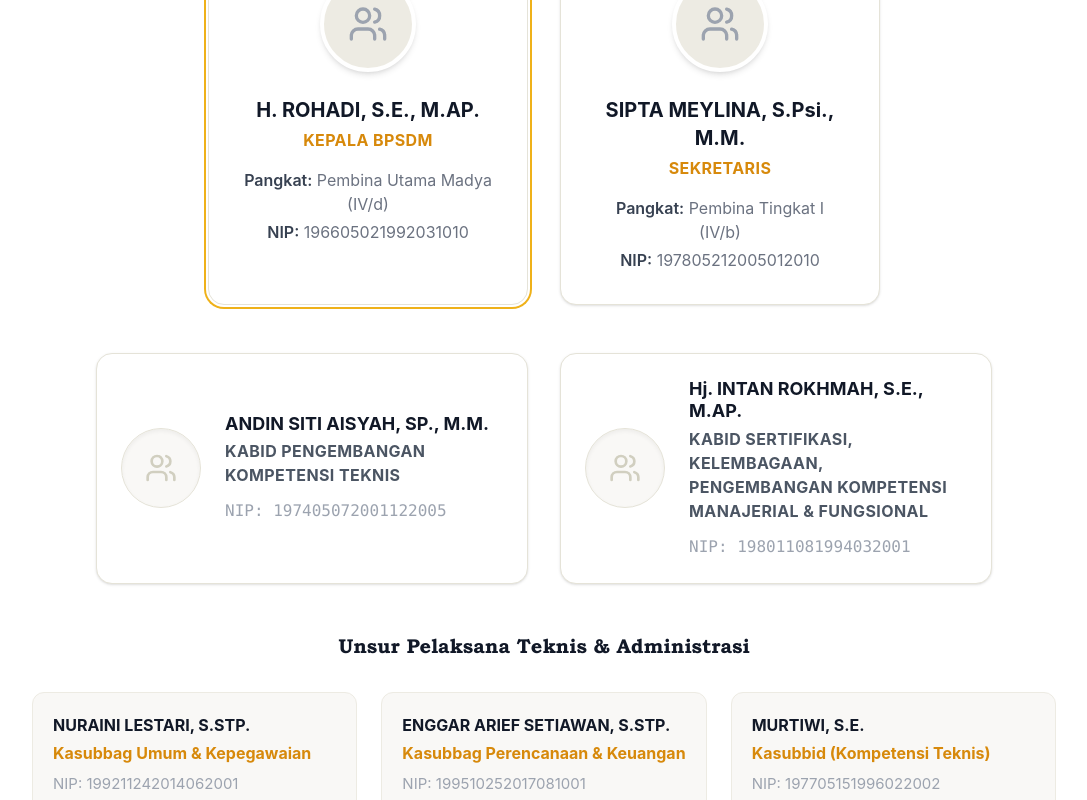
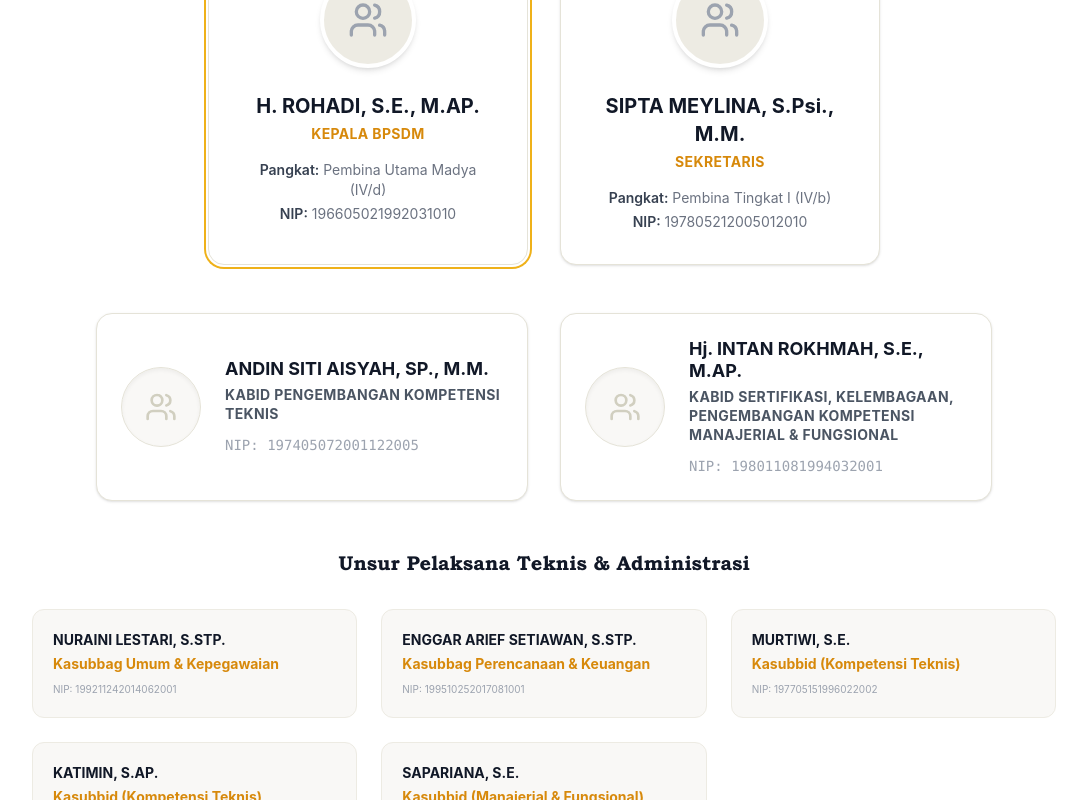
Before and after one commit to PairID/CorpuKU, a Next.js app: page /about in a window 1280 px wide. Shown: the part 1340-2140 px from the top of the page, without its empty margins (96-1183 px from the left). Built offline with nearby package versions, Linux system fonts and the light colour scheme; no server answers; the database is empty.

Commit message:
refactor: enforce central typography scale (min 14px text-xs) and remove inline arbitrary font hacks

```diff
--- a/src/app/globals.css
+++ b/src/app/globals.css
@@ -64,38 +64,17 @@
   --font-sans: 'Ubuntu', -apple-system, BlinkMacSystemFont, 'Segoe UI', Roboto, Helvetica, Arial, sans-serif;
   --font-serif: 'Ubuntu', 'Bookman Old Style', Georgia, Cambria, serif;
 
-  --font-size-xs: 1rem;
-  --font-size-xs--line-height: 1.5rem;
-  --font-size-sm: 1rem;
-  --font-size-sm--line-height: 1.5rem;
+  --text-xs: 0.875rem;
+  --text-xs--line-height: 1.25rem;
+  --text-sm: 0.875rem;
+  --text-sm--line-height: 1.25rem;
+  --text-base: 1rem;
+  --text-base--line-height: 1.5rem;
 }
 
-/* ==========================================================================
-   MINIMUM FONT SIZE ENFORCEMENT (MINIMAL 14px / 1rem)
-   Memastikan seluruh teks kecil di aplikasi minimal 14px atau 1rem (16px)
-   ========================================================================== */
+/* Base font scale */
 html, body {
   font-size: 16px;
-}
-
-.text-xs {
-  font-size: 1rem !important;
-  line-height: 1.5rem !important;
-}
-
-.text-sm {
-  font-size: 1rem !important;
-  line-height: 1.5rem !important;
-}
-
-.text-\[8px\], [class*="text-[8px]"],
-.text-\[9px\], [class*="text-[9px]"],
-.text-\[10px\], [class*="text-[10px]"],
-.text-\[11px\], [class*="text-[11px]"],
-.text-\[12px\], [class*="text-[12px]"],
-.text-\[13px\], [class*="text-[13px]"] {
-  font-size: 0.9375rem !important; /* 15px, aman di atas 14px */
-  line-height: 1.4rem !important;
 }
 
 /* Dark Mode Variants */
--- a/src/components/layout/AdminSidebar.tsx
+++ b/src/components/layout/AdminSidebar.tsx
@@ -147,7 +147,7 @@ export function AdminSidebar({ activePage, isOpen, onClose }: AdminSidebarProps)
                     ))}
 
                     <div className="pt-4 mt-2 border-t border-oxford-800">
-                        <p className="px-4 text-[10px] font-bold text-oxford-500 dark:text-oxford-400 uppercase tracking-widest mb-2">Content Editor</p>
+                        <p className="px-4 text-xs font-bold text-oxford-500 dark:text-oxford-400 uppercase tracking-widest mb-2">Content Editor</p>
                         <Link
                             href="/admin/news"
                             onClick={onClose}
@@ -201,10 +201,10 @@ export function AdminSidebar({ activePage, isOpen, onClose }: AdminSidebarProps)
 
                 {/* Footer mini */}
                 <div className="p-6 text-center">
-                    <p className="text-[10px] text-oxford-600 dark:text-oxford-300 font-medium">BPSDM Kaltara &copy; 2026</p>
+                    <p className="text-xs text-oxford-600 dark:text-oxford-300 font-medium">BPSDM Kaltara &copy; 2026</p>
                     <div className="flex items-center justify-center gap-1 mt-1">
-                        <span className="text-[8px] text-oxford-700 dark:text-oxford-200 uppercase tracking-tighter">Powered by</span>
-                        <span className="text-[8px] text-gold-600/50 font-bold">CorpuKU</span>
+                        <span className="text-xs text-oxford-700 dark:text-oxford-200 uppercase tracking-tighter">Powered by</span>
+                        <span className="text-xs text-gold-600/50 font-bold">CorpuKU</span>
                     </div>
                 </div>
             </aside>
--- a/src/components/layout/Header.tsx
+++ b/src/components/layout/Header.tsx
@@ -169,7 +169,7 @@ export function Header() {
                                     className="absolute top-full mt-3 right-0 w-[400px] bg-white dark:bg-[#161B2A] rounded-2xl shadow-2xl border border-oxford-100 dark:border-oxford-800 overflow-hidden z-50"
                                 >
                                     <div className="p-3 bg-oxford-50 dark:bg-oxford-950 border-b border-oxford-100 dark:border-oxford-800 flex items-center justify-between">
-                                        <span className="text-[10px] font-bold uppercase tracking-wider text-oxford-500 dark:text-oxford-400">Hasil Pencarian</span>
+                                        <span className="text-xs font-bold uppercase tracking-wider text-oxford-500 dark:text-oxford-400">Hasil Pencarian</span>
                                         <button onClick={() => setShowSuggestions(false)} className="text-oxford-400 hover:text-oxford-600 dark:hover:text-oxford-300">
                                             <X size={14} />
                                         </button>
@@ -199,16 +199,16 @@ export function Header() {
                                                         )}
                                                         <div className="flex-1 min-w-0">
                                                             <div className="flex items-center gap-2 mb-1">
-                                                                <span className={`text-[10px] font-bold uppercase px-1.5 py-0.5 rounded ${
+                                                                <span className={`text-xs font-bold uppercase px-1.5 py-0.5 rounded ${
                                                                     result.type === 'course' ? 'bg-blue-100 text-blue-700' :
                                                                     result.type === 'news' ? 'bg-amber-100 text-amber-700' :
                                                                     result.type === 'webinar' ? 'bg-purple-100 text-purple-700' : 'bg-emerald-100 text-emerald-700'
                                                                  }`}>
                                                                      {result.type === 'course' ? 'Kursus' : result.type === 'news' ? 'Berita' : result.type === 'webinar' ? 'Webinar' : result.type === 'path' ? 'Learning Path' : 'Pengetahuan'}
                                                                 </span>
-                                                                <span className="text-[10px] text-oxford-400 font-bold uppercase">{result.category}</span>
+                                                                <span className="text-xs text-oxford-400 font-bold uppercase">{result.category}</span>
                                                             </div>
-                                                            <h4 className="text-sm font-bold text-oxford-900 dark:text-white group-hover:text-gold-600 transition-colors line-clamp-1">
+                                                            <h4 className="text-base font-bold text-oxford-900 dark:text-white group-hover:text-gold-600 transition-colors line-clamp-1">
                                                                 {result.title}
                                                             </h4>
                                                         </div>
@@ -216,7 +216,7 @@ export function Header() {
                                                 ))}
                                             </div>
                                         ) : (
-                                            <div className="p-8 text-center text-oxford-400 text-sm">Tidak ada hasil ditemukan.</div>
+                                            <div className="p-8 text-center text-oxford-400 text-base">Tidak ada hasil ditemukan.</div>
                                         )}
                                     </div>
                                 </motion.div>
@@ -247,7 +247,7 @@ export function Header() {
                                     </div>
                                     <div className="flex flex-col items-start min-w-0">
                                         <span className="truncate w-full leading-tight font-bold">{user.name}</span>
-                                        <span className="text-[8px] md:text-[10px] uppercase text-oxford-400 font-bold tracking-wider">{getDashboardLabel()}</span>
+                                        <span className="text-xs uppercase text-oxford-400 font-bold tracking-wider">{getDashboardLabel()}</span>
                                     </div>
                                 </Link>
                                 <button
--- a/src/components/layout/NotificationBell.tsx
+++ b/src/components/layout/NotificationBell.tsx
@@ -90,7 +90,7 @@ export function NotificationBell({ userId }: { userId: string }) {
             >
                 <Bell size={20} />
                 {unreadCount > 0 && (
-                    <span className="absolute top-1.5 right-1.5 w-4 h-4 bg-crimson-500 text-white text-[10px] font-bold flex items-center justify-center rounded-full border-2 border-white shadow-sm">
+                    <span className="absolute top-1 right-1 min-w-[20px] h-[20px] px-1 bg-crimson-500 text-white text-xs font-bold flex items-center justify-center rounded-full border-2 border-white dark:border-[#161B2A] shadow-sm leading-none">
                         {unreadCount > 9 ? '9+' : unreadCount}
                     </span>
                 )}
@@ -106,7 +106,7 @@ export function NotificationBell({ userId }: { userId: string }) {
                     >
                         <div className="p-4 bg-white dark:bg-[#161B2A] border-b border-oxford-100 dark:border-oxford-800 flex items-center justify-between">
                             <h3 className="font-sans font-bold text-oxford-900 dark:text-white">Notifikasi</h3>
-                            <span className="text-[10px] font-bold uppercase bg-oxford-100 dark:bg-[#161B2A] text-oxford-500 dark:text-oxford-400 px-2.5 py-1 rounded-full">{unreadCount} Belum dibaca</span>
+                            <span className="text-xs font-bold uppercase bg-oxford-100 dark:bg-[#161B2A] text-oxford-500 dark:text-oxford-400 px-2.5 py-1 rounded-full">{unreadCount} Belum dibaca</span>
                         </div>
 
                         <div className="max-h-[400px] overflow-y-auto bg-oxford-50 dark:bg-oxford-950/30">
@@ -132,8 +132,8 @@ export function NotificationBell({ userId }: { userId: string }) {
                                                     {!notif.isRead && <div className="w-2 h-2 bg-gold-500 rounded-full shadow-sm" />}
                                                 </div>
                                                 <p className="text-xs text-oxford-600 dark:text-oxford-300 line-clamp-2 mb-2 leading-relaxed">{notif.message}</p>
-                                                <div className="flex items-center gap-1.5 text-[10px] text-oxford-400 font-medium">
-                                                    <Clock size={10} />
+                                                <div className="flex items-center gap-1.5 text-xs text-oxford-400 font-medium">
+                                                    <Clock size={12} />
                                                     {formatDate(notif.createdAt)}
                                                 </div>
                                             </div>
```
